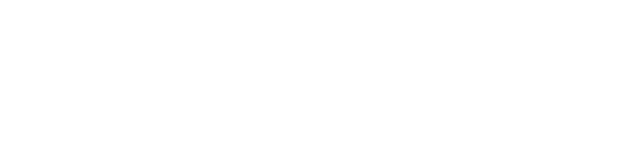
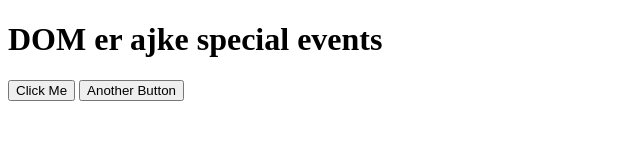
Before and after one commit to Maasuuum/js-dom-events, a plain HTML site: page index.html in a window 1280 px wide. Shown: the whole page, without its empty margins (0-640 px from the left). Drawn offline with Linux system fonts and the light colour scheme.

Commit message:
onclick described

```diff
--- a/index.html
+++ b/index.html
@@ -6,6 +6,9 @@
     <title>JS DOM EVENTS</title>
 </head>
 <body>
-
+    <h1 onclick="console.log('I clicked')">DOM er ajke special events</h1>
+    <button onclick="console.log(7)">Click Me</button>
+    <button onclick="console.log(65)">Another Button</button>
+    <script src="js/event.js"></script>
 </body>
 </html>
--- /dev/null
+++ b/js/event.js
@@ -0,0 +1 @@
+console.log('This is separate JS file')
```
